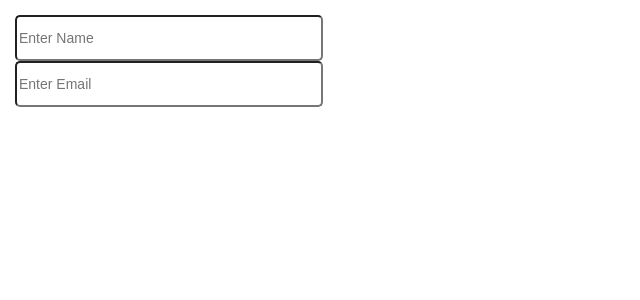
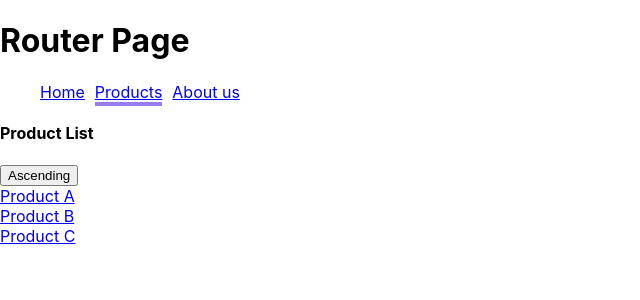
Before and after one commit to Gauravkochhar/ReactCourse, a React (Create React App) app: page /products in a window 1280 px wide. Shown: the top 300 px of the page, without its empty margins (0-640 px from the left). Built offline with nearby package versions, Linux system fonts and the light colour scheme.

Commit message:
Routing Done

```diff
--- a/package.json
+++ b/package.json
@@ -8,6 +8,7 @@
     "@testing-library/user-event": "^13.5.0",
     "react": "^17.0.2",
     "react-dom": "^17.0.2",
+    "react-router-dom": "^5.3.1",
     "react-scripts": "5.0.0",
     "styled-components": "^5.3.3",
     "web-vitals": "^2.1.4"
--- a/src/App.js
+++ b/src/App.js
@@ -21,6 +21,14 @@ import { IncrementCounter } from './components/Custom-Hook/Increment';
 import { DecrementCounter } from './components/Custom-Hook/Decrement';
 import { CustomHookExample } from './components/Custom-Hook/CustomHookExample';
 import ReusableInput from './components/ReusableInput/ReusableInput';
+import { Welcome } from './Pages/Welcome';
+import { Route } from 'react-router-dom';
+import { Redirect } from 'react-router-dom';
+import { Aboutus } from './Pages/Aboutus';
+import { MainHeader } from './utils/MainHeader';
+import { Products } from './Pages/Products';
+import { ProductDetail } from './Pages/ProductDetail';
+import { Switch } from 'react-router-dom';
 
 function App() {
   let [itemList, setItemList] = useState([1, 2, 3, 4, 5, 6, 7, 8, 9, 10]);
@@ -76,11 +84,30 @@ function App() {
   }
 
   return (
-    <>
-    <div class="container">
-    <ReusableInput/>
+    <div>
+      <h1>Router Page</h1>
+      <MainHeader/>
+      <Switch>
+      <Route path="/" exact>
+        <Redirect to="/home" />
+      </Route>
+      <Route path="/home">
+        <Welcome/>
+      </Route>
+      <Route path="/products" exact>
+        <Products/>
+      </Route>
+      <Route path="/products/:productId">
+        <ProductDetail/>
+      </Route>
+      <Route path="/aboutus">
+        <Aboutus/>
+      </Route>
+      <Route path="*">
+        <h1>Page Not Found</h1>
+      </Route>
+      </Switch>
     </div>
-    </>
   );
 }
 
--- /dev/null
+++ b/src/Pages/Aboutus.js
@@ -0,0 +1,16 @@
+import { Prompt } from "react-router-dom";
+import { useHistory } from "react-router-dom";
+
+export const Aboutus = () => {
+    const history = useHistory();
+    console.log(history);
+    function redirectUser() {
+        history.push('/home');
+    }
+
+    return <>
+        <p>Aboutus Page</p>
+        <Prompt when={true} message={() => 'Do you really want to leave this screen?'}></Prompt>
+        <button onClick={redirectUser}>Go To Home</button>
+    </>
+}
--- /dev/null
+++ b/src/Pages/ProductDetail.js
@@ -0,0 +1,9 @@
+import { useParams } from "react-router-dom";
+
+export const ProductDetail = () => {
+    const params = useParams();
+    console.log(params);
+    return <section>
+        <p>Product {params.productId}</p>
+    </section>
+}
--- /dev/null
+++ b/src/Pages/Products.js
@@ -0,0 +1,28 @@
+import { useLocation } from "react-router-dom";
+import { useRouteMatch } from "react-router-dom";
+import { useHistory } from "react-router-dom";
+import { Link } from "react-router-dom"
+
+export const Products = () => {
+
+    const history = useHistory();
+    const location = useLocation();
+    const match = useRouteMatch();
+    console.log(match);
+    const queryParams = new URLSearchParams(location.search);
+    const isSortingAsc = queryParams.get('sort') == 'asc';
+
+    return <div>
+        <h4>Product List</h4>
+        <button disable={true}>{isSortingAsc ? 'Descending': 'Ascending'}</button>
+        <div>
+            <Link to="/products/a">Product A</Link>
+        </div>
+        <div>
+            <Link to="/products/b">Product B</Link>
+        </div>
+        <div>
+            <Link to="/products/c">Product C</Link>
+        </div>
+    </div>
+}
--- /dev/null
+++ b/src/Pages/Welcome.js
@@ -0,0 +1,15 @@
+import { useRouteMatch } from "react-router-dom";
+import { Route } from "react-router-dom"
+
+export const Welcome = () => {
+
+    const match = useRouteMatch();
+    console.log(match);
+
+    return <>
+        <p>Home Page</p>
+        <Route path={`${match.path}/new-user`}>
+            <p>Welcome New User</p>
+        </Route>
+    </>
+}
--- a/src/index.js
+++ b/src/index.js
@@ -4,11 +4,12 @@ import './index.css';
 import App from './App';
 import reportWebVitals from './reportWebVitals';
 import { ThemeContext } from 'styled-components';
+import {BrowserRouter} from 'react-router-dom';
 
 ReactDOM.render(
-  <React.StrictMode>
+  <BrowserRouter>
     <App />
-  </React.StrictMode>,
+  </BrowserRouter>,
   document.getElementById('root')
 );
 
--- /dev/null
+++ b/src/styles/MainHeader.module.css
@@ -0,0 +1,16 @@
+.navbar-ul {
+    display: flex;
+    text-decoration: none;
+    list-style: none;
+}
+
+.navbar-ul-li:not(:last-child) {
+    margin-right: 10px;
+    display: block;
+}
+
+.navbar-ul-li a.active {
+    border-bottom: 4px solid #967cf0;
+    font-size: 16px;
+    color: blue;
+}
--- /dev/null
+++ b/src/utils/MainHeader.js
@@ -0,0 +1,21 @@
+import { NavLink } from "react-router-dom";
+import { Link } from "react-router-dom"
+import MainHeaderStyle from '../styles/MainHeader.module.css';
+
+export const MainHeader = () => {
+    return <header>
+        <nav>
+            <ul className={MainHeaderStyle['navbar-ul']}>
+                <li className={MainHeaderStyle['navbar-ul-li']}>
+                    <NavLink activeClassName={MainHeaderStyle.active} to="/home">Home</NavLink>
+                </li>
+                <li className={MainHeaderStyle['navbar-ul-li']}>
+                    <NavLink activeClassName={MainHeaderStyle.active} to="/products">Products</NavLink>
+                </li>
+                <li className={MainHeaderStyle['navbar-ul-li']}>
+                    <NavLink activeClassName={MainHeaderStyle.active} to="/aboutus">About us</NavLink>
+                </li>
+            </ul>
+        </nav>
+    </header>
+}
```
Also changed, not shown: 1 other file (tests, documents, lock files or other folders).
